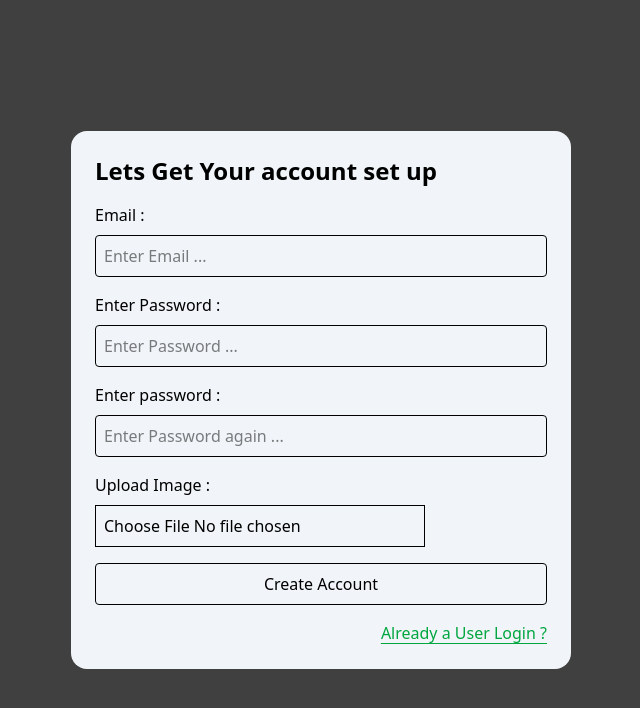
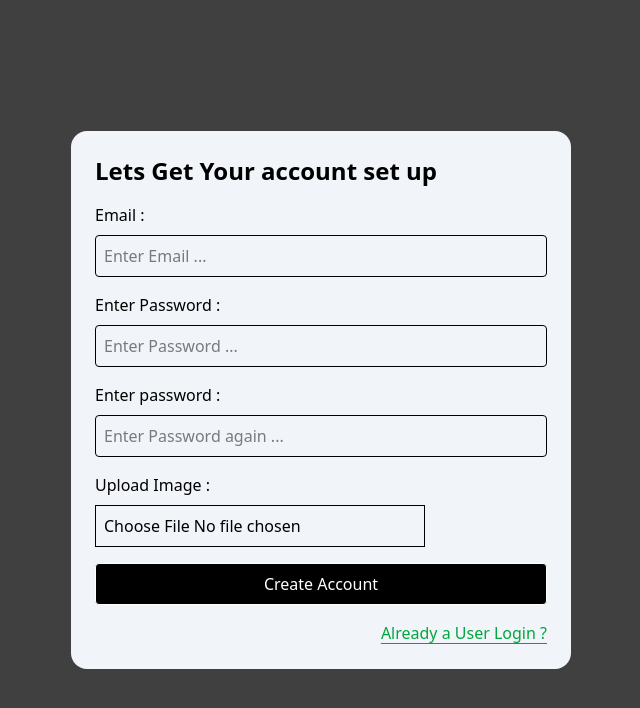
Before and after one commit to mayank20011/testRepo, a React (Vite) app in the folder Frontend/: page / in a window 1280 px wide. Both pictures are taken after a click on the element "New User Creat a account?". Shown: the top 708 px of the page, without its empty margins (319-959 px from the left). Built offline with nearby package versions, Linux system fonts and the light colour scheme.

Commit message:
added more loaders

```diff
--- a/Frontend/src/components/CreateBlog.jsx
+++ b/Frontend/src/components/CreateBlog.jsx
@@ -14,6 +14,7 @@ const CreateBlog = () => {
     data.append("file", file);
     data.append("upload_preset", "First_time_using_clodinary");
     data.append("cloud_name", " dvpzwwrcd");
+    setisImgLoaded(false);
     axios
       .post("https://api.cloudinary.com/v1_1/dvpzwwrcd/image/upload", data)
       .then((res) => {
@@ -23,6 +24,7 @@ const CreateBlog = () => {
       .catch((err) => {
         toast.error("Something Went Wrong While Uploading Image");
         console.log(err);
+        setisImgLoaded(true);
       });
   }
 
@@ -44,6 +46,7 @@ const CreateBlog = () => {
         if(res.data.success==true){
            toast.success("Blog Created SuccessFully");
            e.target.reset();
+           setImgUrl("");
         }
         else{
           toast.error(`${res.data.error}`);
@@ -88,6 +91,7 @@ const CreateBlog = () => {
           className="p-2 border rounded-md w-fit cursor-pointer"
           onChange={handleImageUpload}
         />
+        {isImgLoaded == false ? <Loader color={"black"}/>:null}
         {imgUrl != "" ? (
           <img src={imgUrl} className="w-[50px] h-[50px]" />
         ) : null}
--- a/Frontend/src/components/Login.jsx
+++ b/Frontend/src/components/Login.jsx
@@ -3,6 +3,7 @@ import { useState } from "react";
 import { toast } from "react-toastify";
 import axios from "axios";
 import { useNavigate } from "react-router-dom";
+import Loader from "./loader";
 
 const Login = ({ setForm }) => {
   const navigate = useNavigate();
@@ -69,11 +70,11 @@ const Login = ({ setForm }) => {
       </div>
       <button
         type="submit"
-        className="border rounded-sm hover:scale-95 transition py-2 cursor-pointer flex text-center gap-2 w-full justify-center items-center"
+        className={`border rounded-sm hover:scale-95 transition py-2 cursor-pointer flex text-center gap-2 w-full justify-center items-center bg-black text-white ${reqState?'opacity-20':''}`}
         disabled={isDisable}
       >
         {reqState ? (
-          <p className="p-2 border rounded-full border-l-0 border-t-0 animate-spin"></p>
+          <Loader color={"white"}/>
         ) : (
           <p>Login Account</p>
         )}
--- a/Frontend/src/components/Signup.jsx
+++ b/Frontend/src/components/Signup.jsx
@@ -70,7 +70,7 @@ const Signup = ({ setForm }) => {
                 console.log(res.data.data);
                 toast.success("User Created Successfully");
                 e.target.reset();
-                isImgLoaded(false);
+                setisImgLoaded(false);
                 setForm("login");
               } else {
                 toast.error(`${res.data.error}`);
@@ -138,12 +138,12 @@ const Signup = ({ setForm }) => {
       </div>
       <button
         type="submit"
-        className={`border rounded-sm hover:scale-95 transition py-2 cursor-pointer flex text-center gap-2 w-full justify-center items-center ${
-          isDisable ? "opacity-10" : ""
+        className={`border rounded-sm hover:scale-95 transition py-2 cursor-pointer flex text-center gap-2 w-full justify-center items-center bg-black text-white ${
+          isDisable ? "opacity-20" : ""
         }`}
         disabled={isDisable}
       >
-        {reqState ? <Loader color={"black"} /> : <p>Create Account</p>}
+        {reqState ? <Loader color={"white"} /> : <p className="text-white">Create Account</p>}
       </button>
       <p
         onClick={() => {
```
